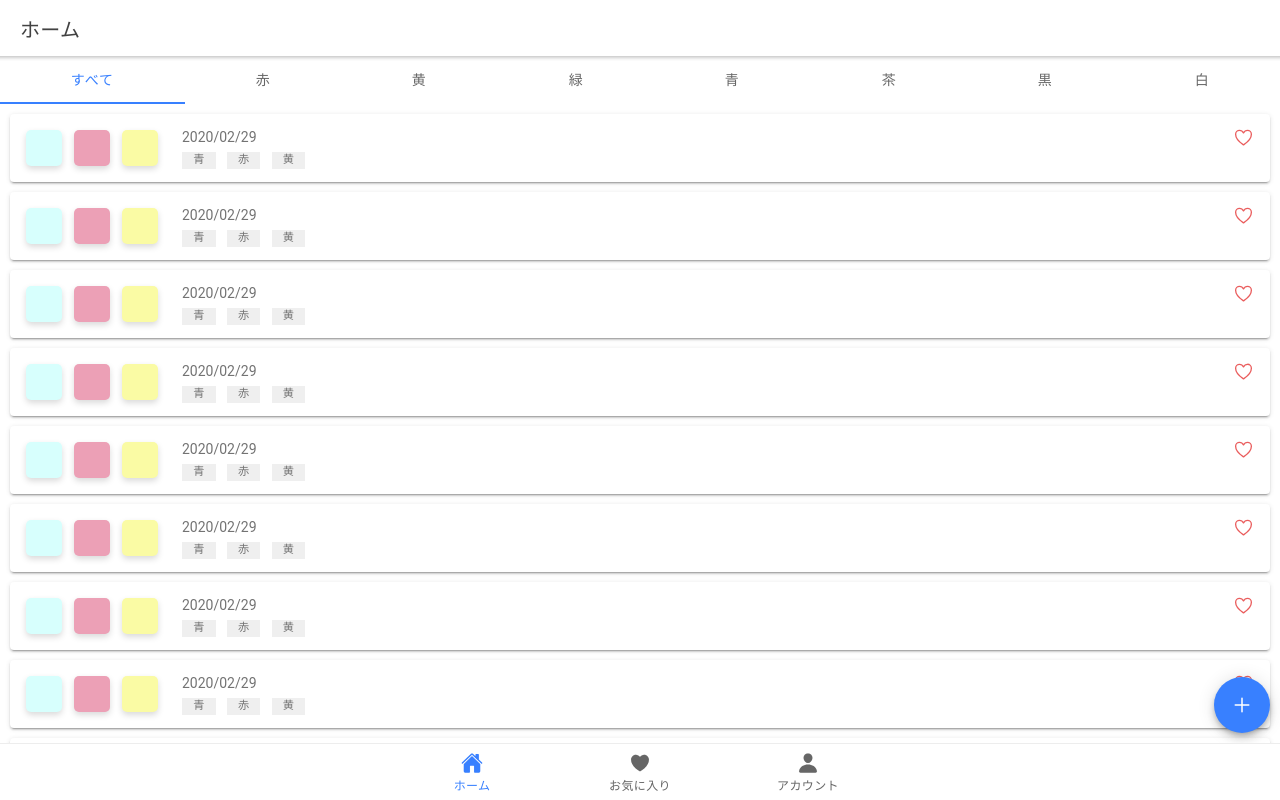
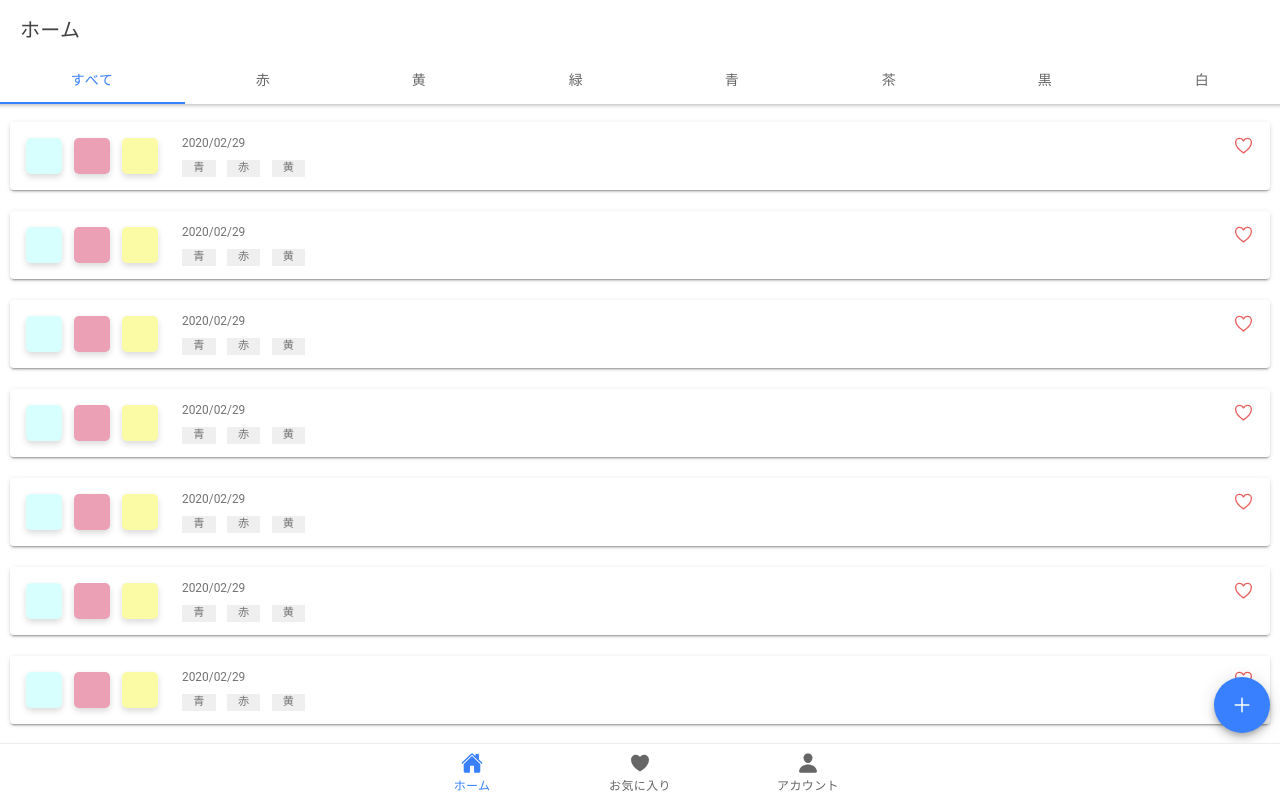
Before and after one commit to tomi-matsu/colorin-app, a React (Create React App) app: page /home in a window 1280 px wide. Built offline with nearby package versions, Linux system fonts and the light colour scheme.

Commit message:
add fab icon fix header style

```diff
--- a/src/components/Card.scss
+++ b/src/components/Card.scss
@@ -1,3 +1,9 @@
+ion-card {
+  margin-bottom: 1.5em;
+  &:first-child {
+    margin-top: 1.3em;
+  }
+}
 .card-wrap {
   display: flex;
   .left {
@@ -28,6 +34,9 @@
     display: flex;
     justify-content: space-between;
   }
+  .date {
+    font-size: .85em;
+  }
   .favorite {
     color: #EA5E5E;
   }
--- a/src/components/Fab.tsx
+++ b/src/components/Fab.tsx
@@ -1,10 +1,11 @@
 import React from 'react';
 import { IonFab, IonFabButton, IonIcon } from '@ionic/react';
+import { add } from 'ionicons/icons';
 
 const Fab: React.FC = () => (
   <IonFab vertical="bottom" horizontal="end" color="primary">
     <IonFabButton>
-      <IonIcon name="add" />
+      <IonIcon icon={ add } />
     </IonFabButton>
   </IonFab>
 );
--- a/src/components/Segment.tsx
+++ b/src/components/Segment.tsx
@@ -1,5 +1,5 @@
 import React from 'react';
-import { IonSegment, IonSegmentButton, IonLabel, IonIcon, IonToolbar, IonContent } from '@ionic/react';
+import { IonSegment, IonSegmentButton, IonLabel } from '@ionic/react';
 
 interface SegmentProps {
 }
--- a/src/pages/Home.tsx
+++ b/src/pages/Home.tsx
@@ -9,12 +9,12 @@ import Fab from '../components/Fab';
 const Home: React.FC = () => {
   return (
     <IonPage>
-      <IonHeader>
+      <IonHeader translucent>
         <IonToolbar>
           <IonTitle>ホーム</IonTitle>
         </IonToolbar>
+        <Segment />
       </IonHeader>
-      <Segment />
       <IonContent>
         <ExploreContainer name="HOME page" />
       </IonContent>
```
